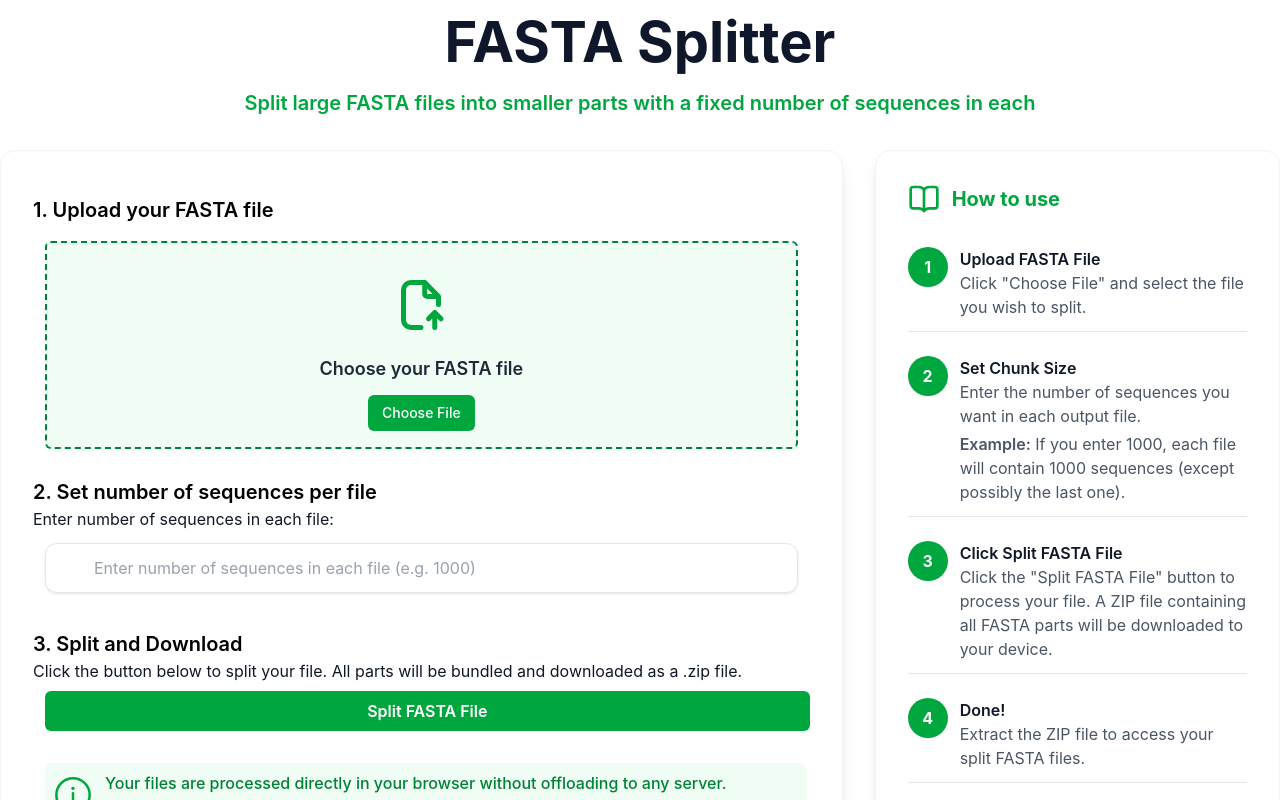
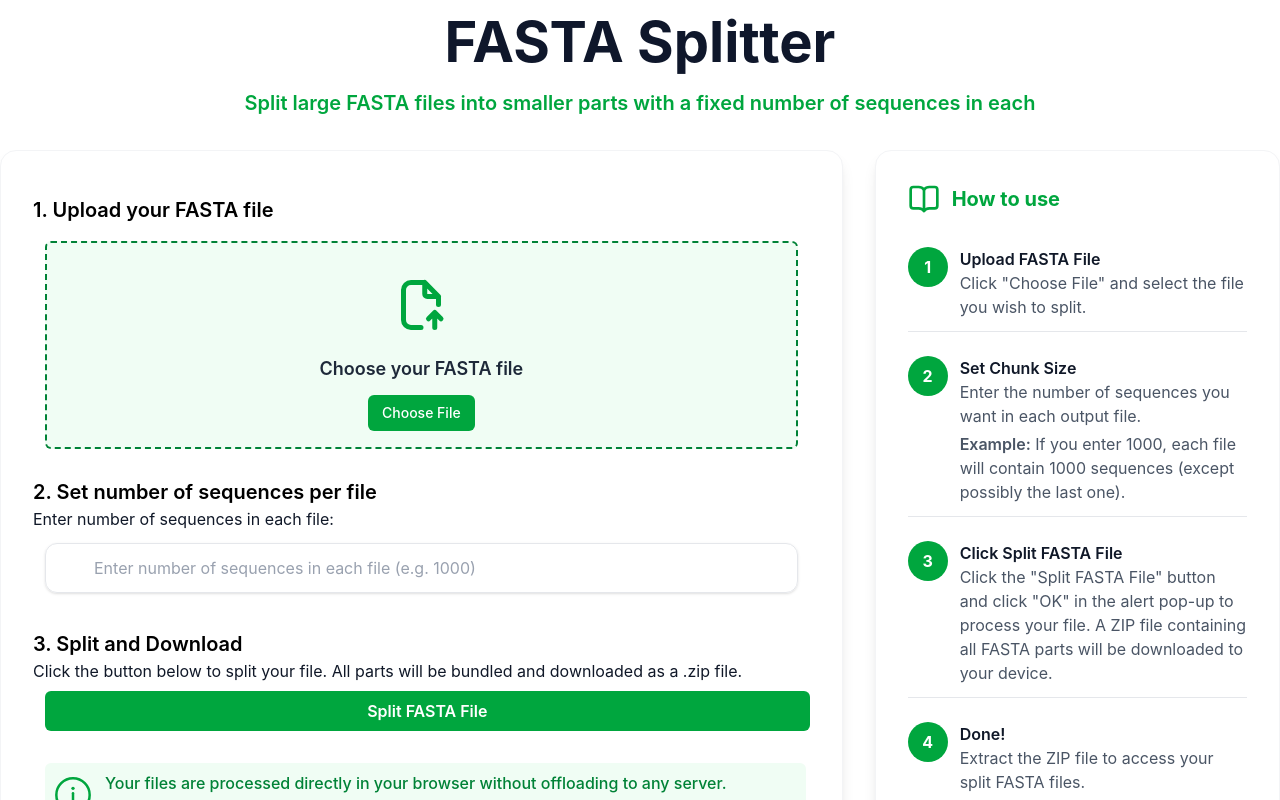
Before and after one commit to Noelaxe/fasta-splitter-project, a React (Vite) app in the folder FSplitter-project/: page / in a window 1280 px wide. Shown: the top 800 px of the page. Built offline with nearby package versions, Linux system fonts and the light colour scheme.

Commit message:
alert change

```diff
--- a/FSplitter-project/src/components/Core.jsx
+++ b/FSplitter-project/src/components/Core.jsx
@@ -55,7 +55,7 @@ function Core() {
                     <button
                         disabled={chunkSize<=0 || sequences.length===0}
                         onClick={async () => {
-                            alert('Processing has started. Please wait for download.')
+                            alert('Processing will start after you click OK. Large files may take time.')
                             const chunks = splitSequences(sequences, chunkSize);
 
                             await downloadZip(chunks, fileName.substring(0, fileName.length - 6))
--- a/FSplitter-project/src/components/Insructions.jsx
+++ b/FSplitter-project/src/components/Insructions.jsx
@@ -19,7 +19,7 @@ const steps = [
         number: 3,
         title: "Click Split FASTA File",
         description:
-            'Click the "Split FASTA File" button to process your file. A ZIP file containing all FASTA parts will be downloaded to your device.',
+            'Click the "Split FASTA File" button and click "OK" in the alert pop-up to process your file. A ZIP file containing all FASTA parts will be downloaded to your device.',
     },
     {
         number: 4,
```
